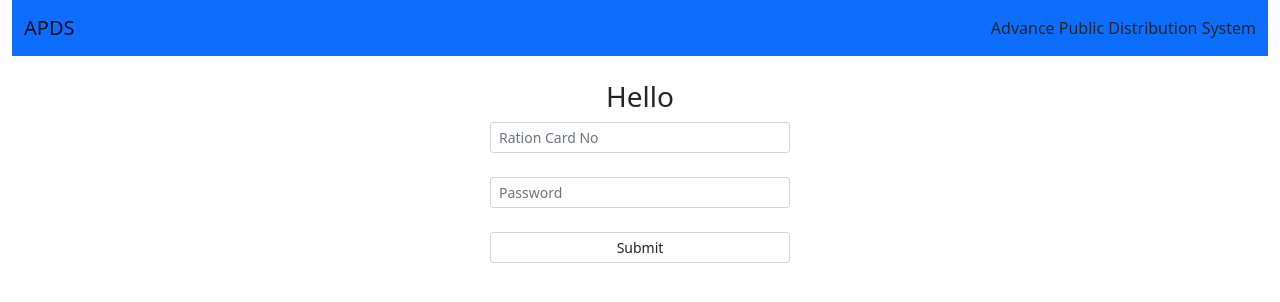
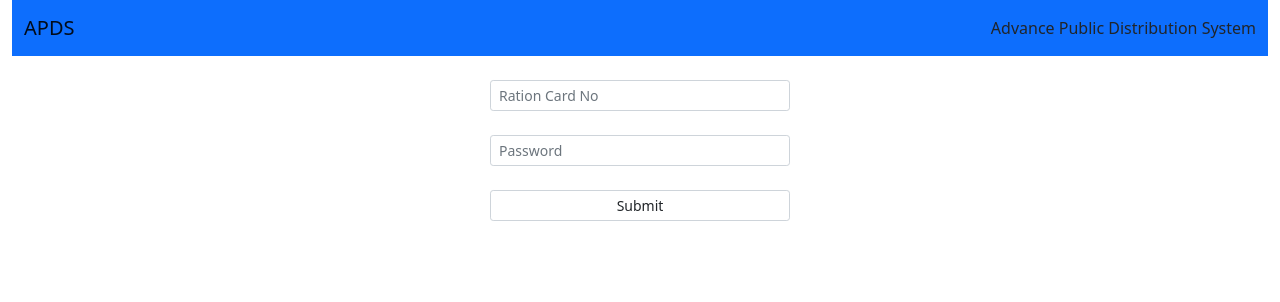
Before and after one commit to Farizmezban/APDS, a Next.js app in the folder frontend/: page /user in a window 1280 px wide. Shown: the top 302 px of the page. Built offline with nearby package versions, Linux system fonts and the light colour scheme.

Commit message:
Loging page is integrated to back-end

```diff
--- a/frontend/pages/user/index.jsx
+++ b/frontend/pages/user/index.jsx
@@ -3,6 +3,7 @@ import Head from "next/head";
 import NavBar from '../components/NavBar';
 import { Form, Input, Label } from 'reactstrap';
 import { useState } from 'react';
+import axios from 'axios';
 
 
 
@@ -10,11 +11,13 @@ export default function Userlogin() {
   const [username, setusername] = useState("")
   const [password, setpassword] = useState("")
   const [signed,setsigned] = useState(false)
-
+  const [problem,setproblem]=useState('')
   const formHandler=(e)=>{
     e.preventDefault();
-    //some fetching is needed
-    setsigned(true);
+    axios.post('http://localhost:1000/user',{
+      username,
+      password
+    }).then((res)=>{res.data.signed?setsigned(res.data.signed):setproblem('wrong password')})
   }
   return (
     <div className="container-fluid">
@@ -28,7 +31,6 @@ export default function Userlogin() {
           className="loginform form-group"
           style={{ width: "300px", margin: "auto" }}
         >
-          <h3 style={{ textAlign: "center" }}>Hello {username}</h3>
           <Form onSubmit={formHandler}>
             <Input
               bsSize="sm"
@@ -46,6 +48,7 @@ export default function Userlogin() {
             <br />
             <Input bsSize="sm" type="submit"></Input>
           </Form>
+          {problem}
         </div>
       ):(<h1>Welcome to cart please select your product</h1>)}
     </div>
```
Also changed, not shown: 1 other file (tests, documents, lock files or other folders).
